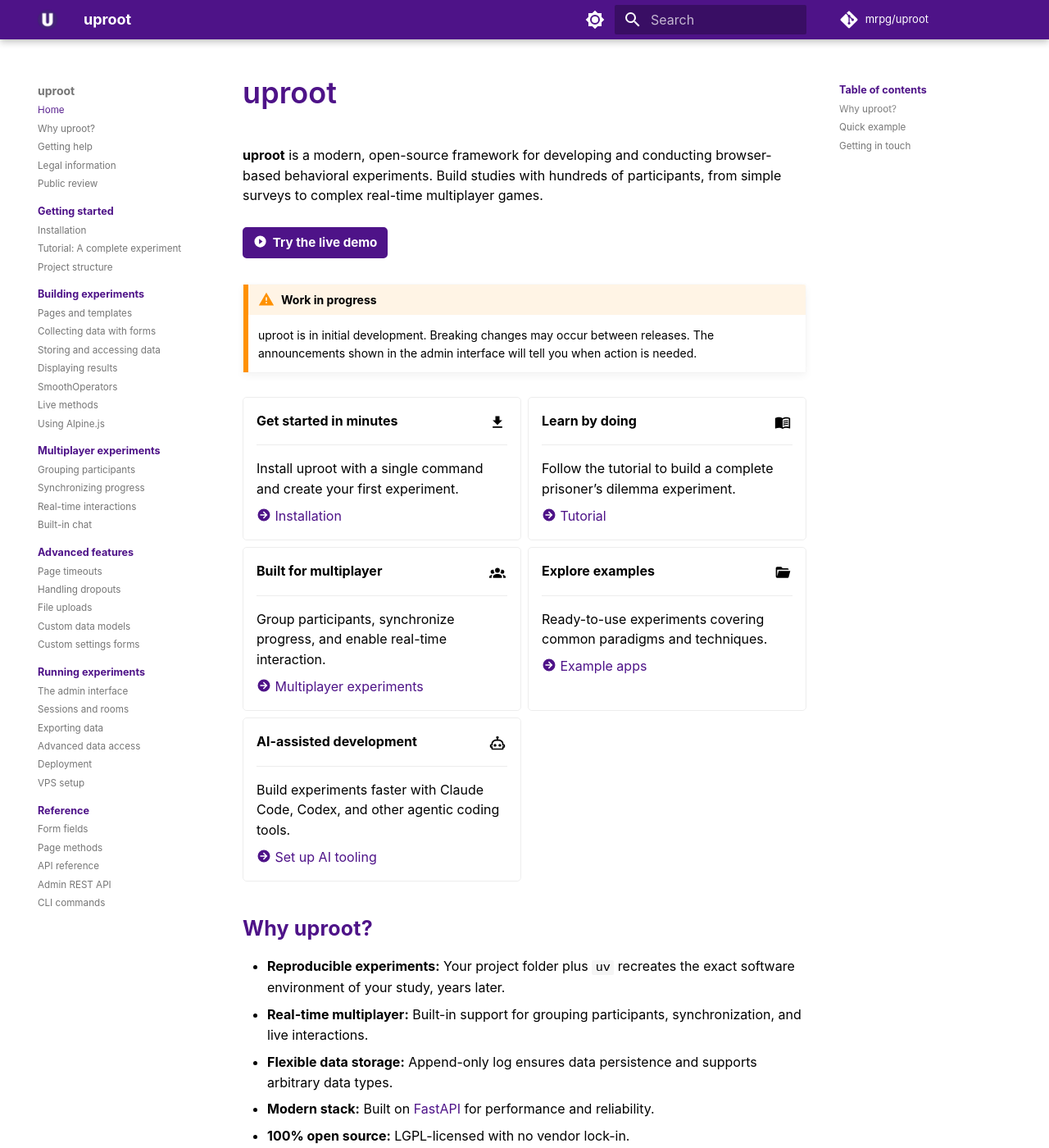
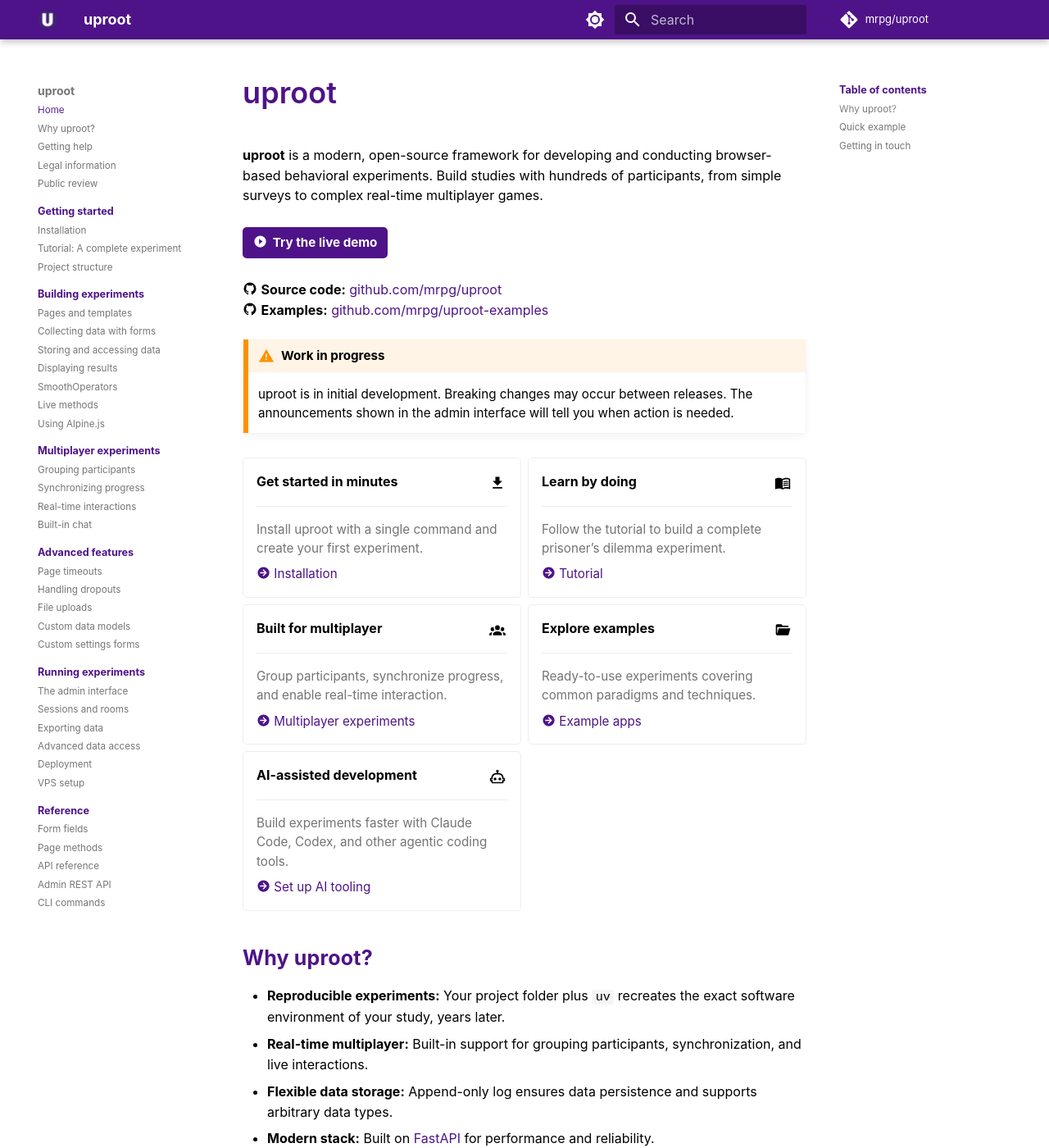
Before and after one commit to mrpg/uproot-docs, an MkDocs documentation site: the page built from docs/index.md, in a window 1280 px wide and 1400 px high. Shown: the whole window at 82% size. Built offline with MkDocs 1.6.1 and Material for MkDocs 9.7.7, drawn with Linux system fonts in a browser that asks for light colours; some web fonts are replaced; comment, search, counter and statistics services are not loaded; some of the changed text lies outside the part shown.

Commit message:
Move GitHub links up and revise formatting of text in cards

```diff
--- a/docs/index.md
+++ b/docs/index.md
@@ -4,9 +4,12 @@
 
 [:material-play-circle:&#x202F; **Try the live demo**](https://demo.uproot.science){ .fw-500 .my-2 .md-button .md-button--primary }
 
+:material-github: **Source code:** [github.com/mrpg/uproot](https://github.com/mrpg/uproot) <br>
+:material-github: **Examples:** [github.com/mrpg/uproot-examples](https://github.com/mrpg/uproot-examples)
+
 !!! warning "Work in progress"
 
-    uproot is in initial development. Breaking changes may occur between releases. The announcements shown in the admin interface will tell you when action is needed.
+    uproot is in initial development. Breaking changes may occur between releases. The announce&shy;ments shown in the admin interface will tell you when action is needed.
 
 <div class="grid cards mt-4" markdown>
 
@@ -15,40 +18,50 @@
     ---
 
     Install uproot with a single command and create your first experiment.
+    {: .fs-95 .text-opacity-55}
 
     [:material-arrow-right-circle: Installation](getting-started/installation.md)
+    {: .fs-95}
 
 -   :material-book-open-variant:{ .card-title-icon .lg .middle } __Learn by doing__
 
     ---
 
     Follow the tutorial to build a complete prisoner’s dilemma experiment.
+    {: .fs-95 .text-opacity-55}
 
     [:material-arrow-right-circle: Tutorial](getting-started/tutorial.md)
+    {: .fs-95}
 
 -   :material-account-group:{ .card-title-icon .lg .middle } __Built for multiplayer__
 
     ---
 
     Group participants, synchronize progress, and enable real-time interaction.
+    {: .fs-95 .text-opacity-55}
 
     [:material-arrow-right-circle: Multiplayer experiments](multiplayer/groups.md)
+    {: .fs-95}
 
 -   :material-folder-open:{ .card-title-icon .lg .middle } __Explore examples__
 
     ---
 
     Ready-to-use experiments covering common paradigms and techniques.
+    {: .fs-95 .text-opacity-55}
 
     [:material-arrow-right-circle: Example apps](https://github.com/mrpg/uproot-examples)
+    {: .fs-95}
 
 -   :material-robot-outline:{ .card-title-icon .lg .middle } __AI-assisted development__
 
     ---
 
     Build experiments faster with Claude Code, Codex, and other agentic coding tools.
+    {: .fs-95 .text-opacity-55}
 
     [:material-arrow-right-circle: Set up AI tooling](getting-started/installation.md#set-up-ai-assisted-development)
+    {: .fs-95}
 
 </div>
 
--- a/docs/stylesheets/extra.css
+++ b/docs/stylesheets/extra.css
@@ -30,6 +30,13 @@
         var(--fvn-alt,);
 }
 
+.fs-90 {
+  font-size: 90% !important;
+}
+.fs-95 {
+  font-size: 95% !important;
+}
+
 .fw-500 {
   font-weight: 500 !important;
 }
@@ -53,6 +60,25 @@ a.headerlink {
 /* Dial back salience of targeted headerlinks (pilcrow) */
 .md-typeset :target>.headerlink {
   opacity: 0.5 !important;
+}
+
+.text-opacity-50 {
+  opacity: 0.50;
+}
+.text-opacity-55 {
+  opacity: 0.55;
+}
+.text-opacity-60 {
+  opacity: 0.60;
+}
+.text-opacity-67 {
+  opacity: 0.67;
+}
+.text-opacity-75 {
+  opacity: 0.75;
+}
+.cards li:hover p {
+  opacity: 1 !important;
 }
 
 body {
@@ -127,7 +153,7 @@ p code {
 /* Slightly increase font size for admonitions and notes */
 .admonition,
 .note {
-  font-size: 0.7rem !important;
+  font-size: 95% !important;
 }
 /* Style admonitions and notes like callouts */
 .admonition,
@@ -154,9 +180,17 @@ details.note {
 .mt-4 {
   margin-top: 1.5rem !important;
 }
+.my-1 {
+  margin-top: 0.25rem !important;
+  margin-bottom: 0.25rem !important;
+}
 .my-2 {
   margin-top: 0.5rem !important;
   margin-bottom: 0.5rem !important;
+}
+.my-3 {
+  margin-top: 1rem !important;
+  margin-bottom: 1rem !important;
 }
 
 /* Harmonize border-width across elements */
```
Also changed, not shown: other parts of docs/index.md (+0 -3 lines).
